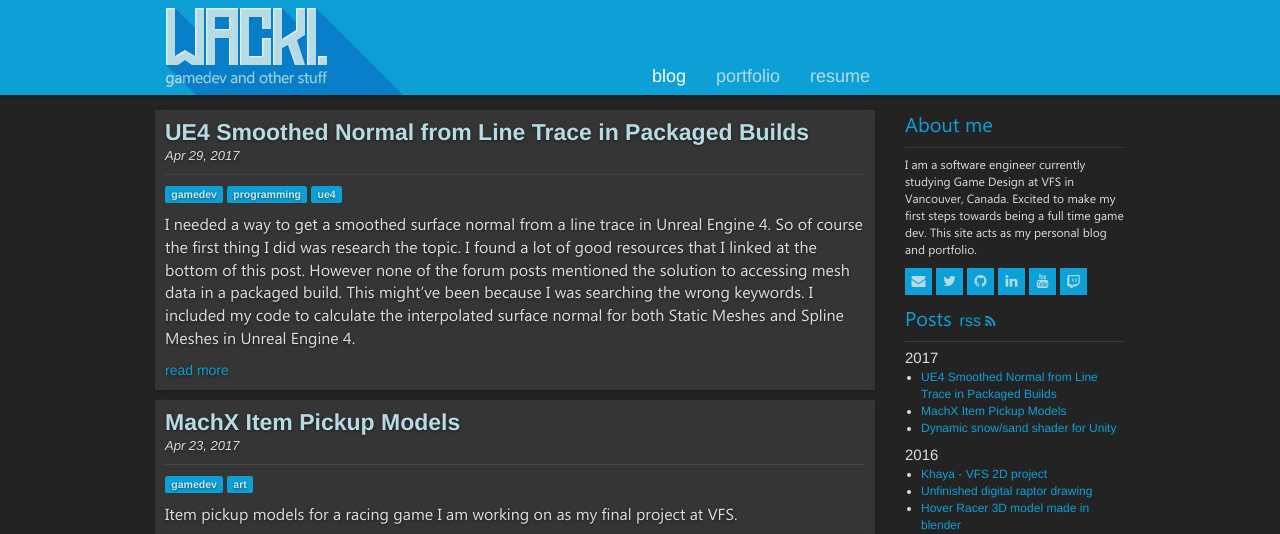
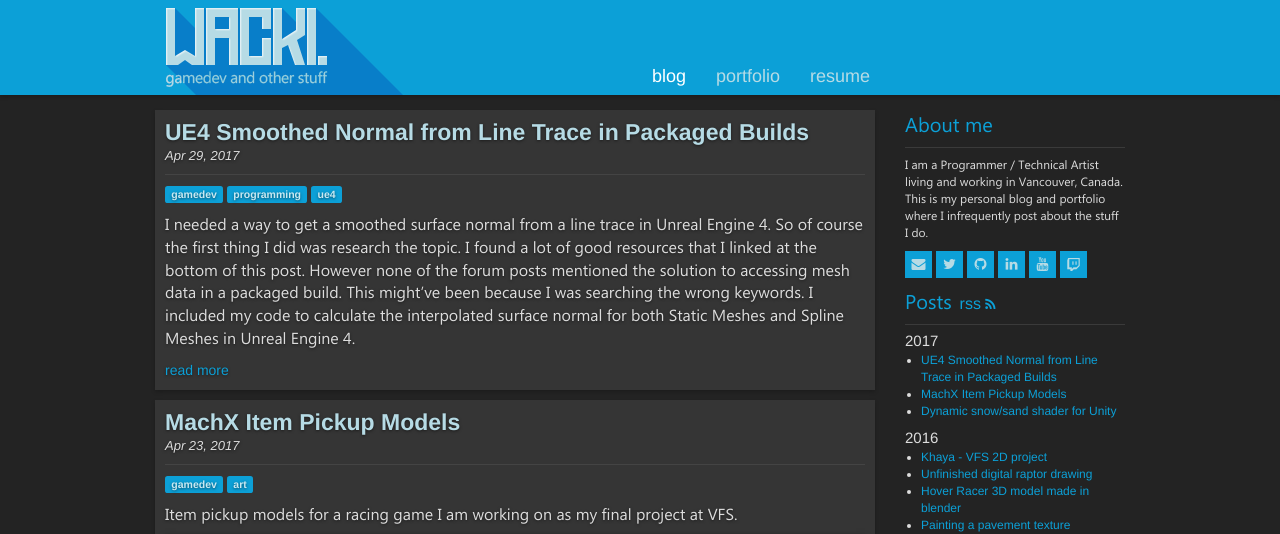
Before and after one commit to wacki/wacki.github.io, a Jekyll site: the page built from index.html, in a window 1280 px wide and 900 px high, cut to the strip 0-534 px from the top of the window. Built offline with Jekyll 4.4.1, drawn with Linux system fonts in a browser that asks for light colours; nearby versions of some CDN libraries.

Commit message:
Updated about me

```diff
--- a/_config.yml
+++ b/_config.yml
@@ -24,8 +24,7 @@
   name: Marc Wacker
   email: wackiblog@gmail.com
   about_me: > # this means to ignore newlines until "baseurl:"
-    I am a software engineer currently studying Game Design at VFS in Vancouver, Canada.
-    Excited to make my first steps towards being a full time game dev. This site acts as my personal blog and portfolio.
+    I am a Programmer / Technical Artist living and working in Vancouver, Canada. This is my personal blog and portfolio where I infrequently post about the stuff I do.
   twitter: wacki
   github: wacki
   twitch: wackitv
@@ -36,8 +35,7 @@
   disqus-shortname: wacki
 
 description: >
-  Personal blog of Marc Wacker. I use this blog to document my learning process
-  in different areas. Mostly game development. I might also use it for other stuff.
+  Personal blog of Marc Wacker.
 
 # Build settings
 markdown: kramdown
```
